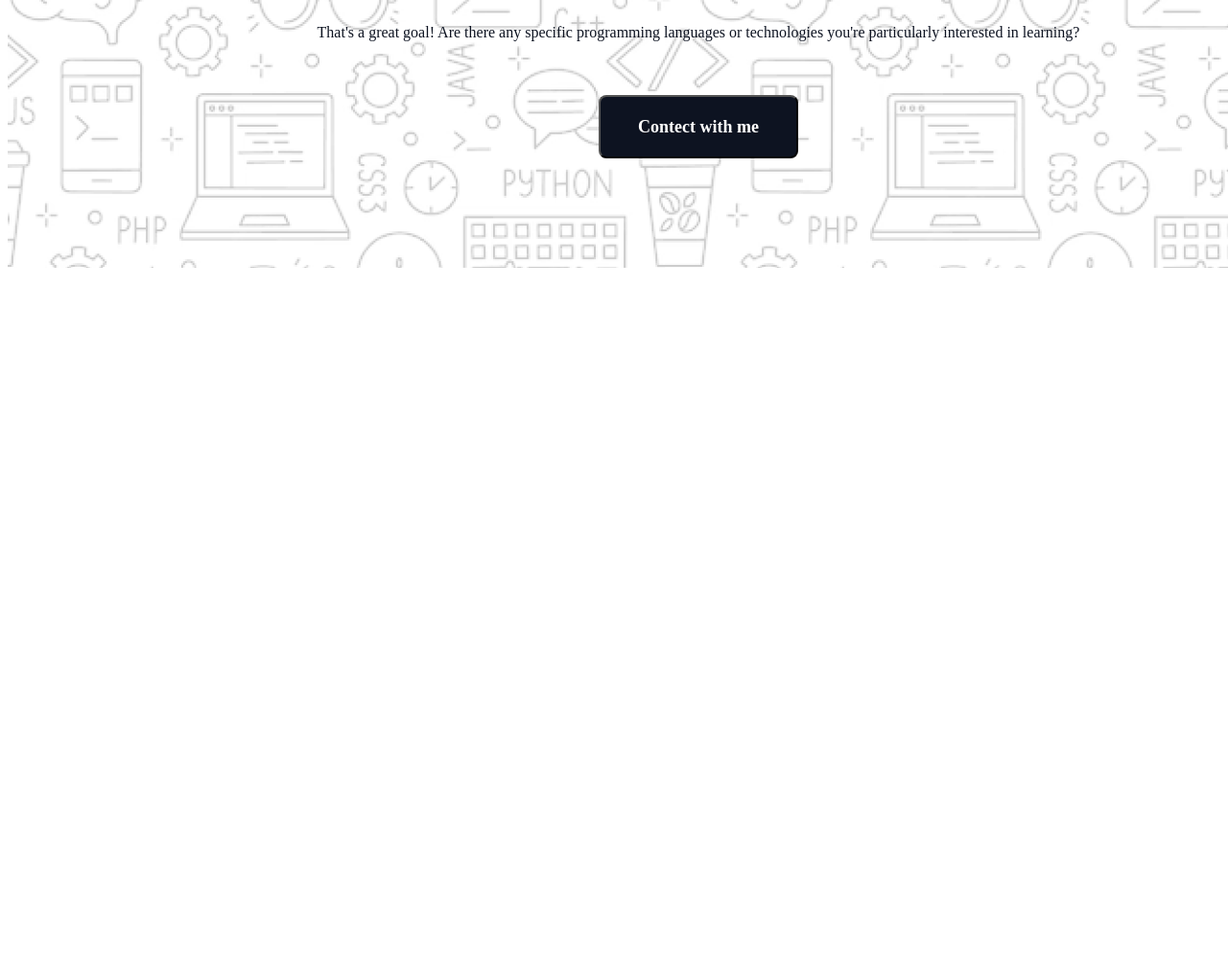
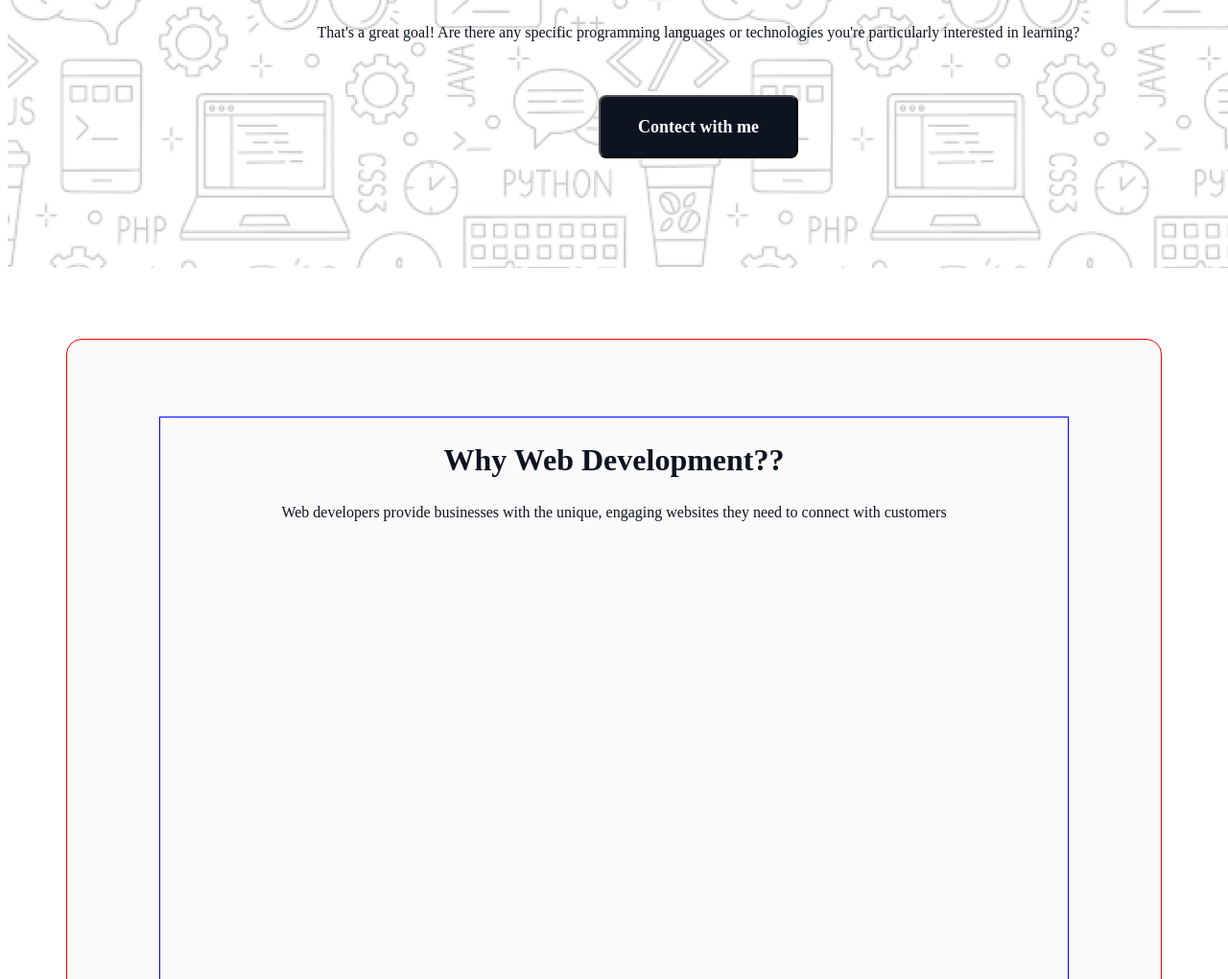
Before and after one commit to Liyanroy12/assignment-1, a plain HTML site: page index.html in a window 1280 px wide. Shown: the part 500-1520 px from the top of the page at 96% size. Before the commit the page ends 800 px from the top, so only its background shows below. Drawn offline with Linux system fonts and the light colour scheme; a web font is replaced by a local one.

Commit message:
web development section done

```diff
--- a/index.html
+++ b/index.html
@@ -27,7 +27,14 @@
         </div>
     </header>
     <main>
-
+        <!-- why web development needed section start -->
+         <section class="web-development-container">
+            <div class="web-development-content">
+                <h2>Why Web Development??</h2>
+                <p>Web developers provide businesses with the unique, engaging websites they need to connect with customers</p>
+            </div>
+         </section>
+        <!-- why web development needed section end -->
     </main>
     <footer>
 
--- a/style/style.css
+++ b/style/style.css
@@ -78,3 +78,41 @@ nav .nav-btn {
     font-weight: 600;
     margin-top: 40px;
 }
+
+/* Why web development needed style */
+.web-development-container {
+    width: 1140px;
+    height: 1395px;
+    border: 1px solid red;
+    margin: 0 auto;
+    margin-top: 74px;
+    border-radius: 16px;
+    background: rgba(13, 19, 33, 0.02);
+    display: flex;
+    justify-content: center;
+    text-align: center;
+}
+
+.web-development-content {
+    width: 946px;
+    height: 1235px;
+    border: 1px solid blue;
+    margin: 0 auto;
+    margin-top: 80px;
+}
+
+.web-development-content h2 {
+    color: rgb(13, 19, 33);
+    font-family: Azeret Mono;
+    font-size: 32px;
+    font-weight: 800;
+    text-align: center;
+}
+
+.web-development-content p {
+    color: rgb(13, 19, 33);
+    font-family: Azeret Mono;
+    font-size: 16px;
+    font-weight: 400;
+    text-align: center;
+}
```
